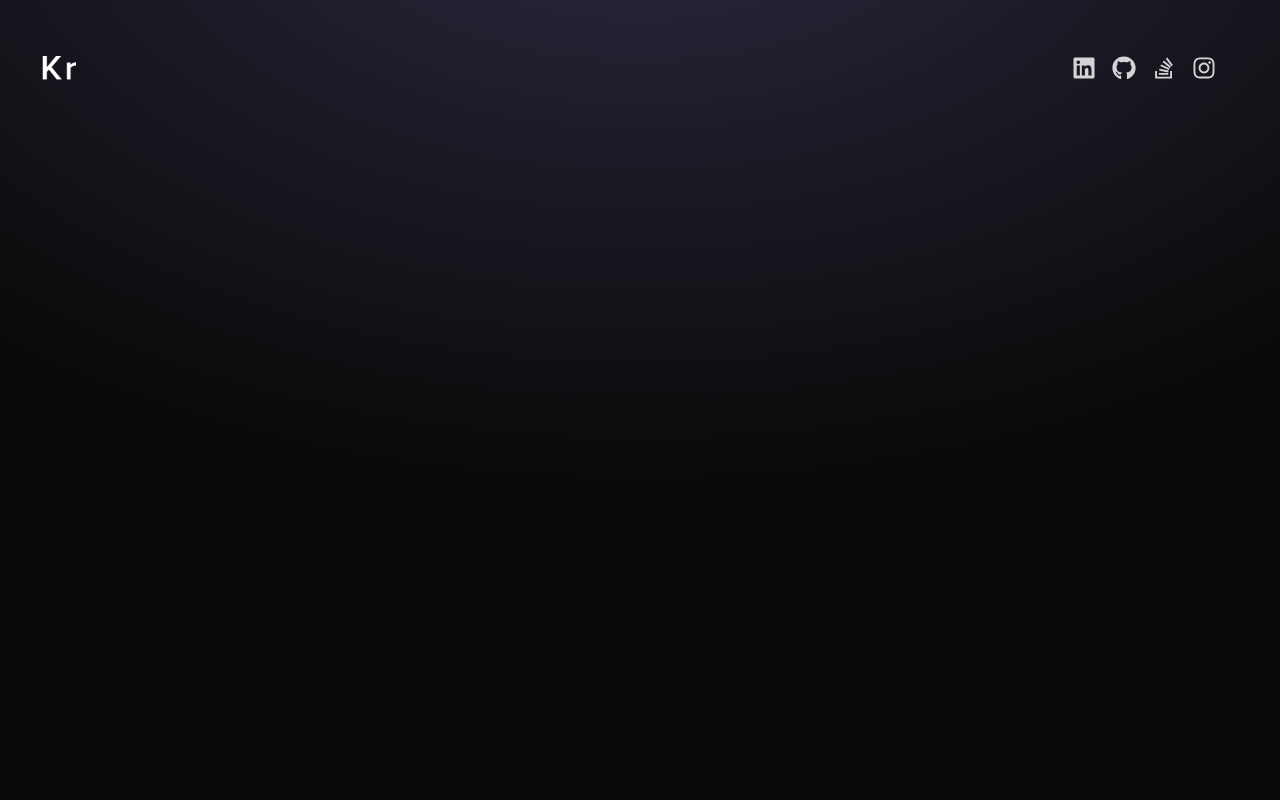
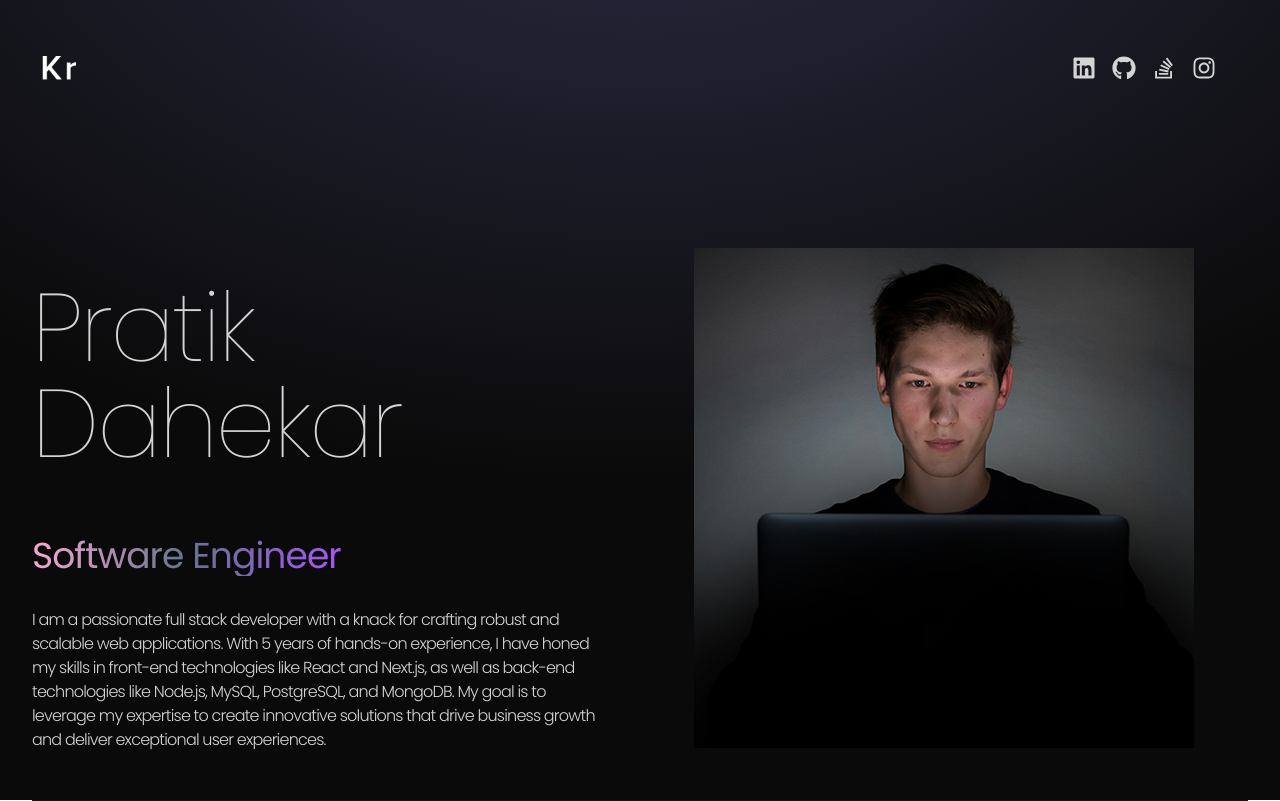
Before and after one commit to Pratik1031/Portfolio, a React (Vite) app in the folder client/: page / in a window 1280 px wide. Built offline with nearby package versions, Linux system fonts and the light colour scheme.

Commit message:
Added Hero Section For Portfolio

```diff
--- a/client/src/App.jsx
+++ b/client/src/App.jsx
@@ -1,3 +1,4 @@
+import Hero from "./components/Hero";
 import Navbar from "./components/Navbar";
 
 const App = () => {
@@ -7,6 +8,7 @@
       <div className="absolute top-0 z-[-2] h-screen w-screen bg-neutral-950 bg-[radial-gradient(ellipse_80%_80%_at_50%_-20%,rgba(120,119,198,0.3),rgba(255,255,255,0))]"></div>
       <div className="container mx-auto px-8">
         <Navbar />
+        <Hero />
       </div>
     </div>
   );
--- /dev/null
+++ b/client/src/components/Hero.jsx
@@ -0,0 +1,30 @@
+import { HERO_CONTENT } from "../constants";
+import profile_pic from "../assets/kevinRushProfile.jpg";
+const Hero = () => {
+  return (
+    <div className="border-b border-neutral-900 pb-4 lg:mb-35">
+      <div className="flex flex-wrap">
+        <div className="w-full lg:w-1/2">
+          <div className="flex flex-col items-center lg:items-start">
+            <h1 className="pb-16 text-6xl font-thin tracking-tight lg:mt-16 lg:text-8xl">
+              Pratik Dahekar
+            </h1>
+            <span className="bg-gradient-to-r from-pink-300 via-slate-500 to-purple-500 bg-clip-text text-4xl tracking-tight text-transparent">
+              Software Engineer
+            </span>
+            <p className="my-2 max-w-xl py-6 font-light tracking-tighter">
+              {HERO_CONTENT}
+            </p>
+          </div>
+        </div>
+        <div className="w-full lg:w-1/2 lg:p-8">
+          <div className="flex justify-center">
+            <img src={profile_pic} alt="Pratik Dahekar" />
+          </div>
+        </div>
+      </div>
+    </div>
+  );
+};
+
+export default Hero;
```
